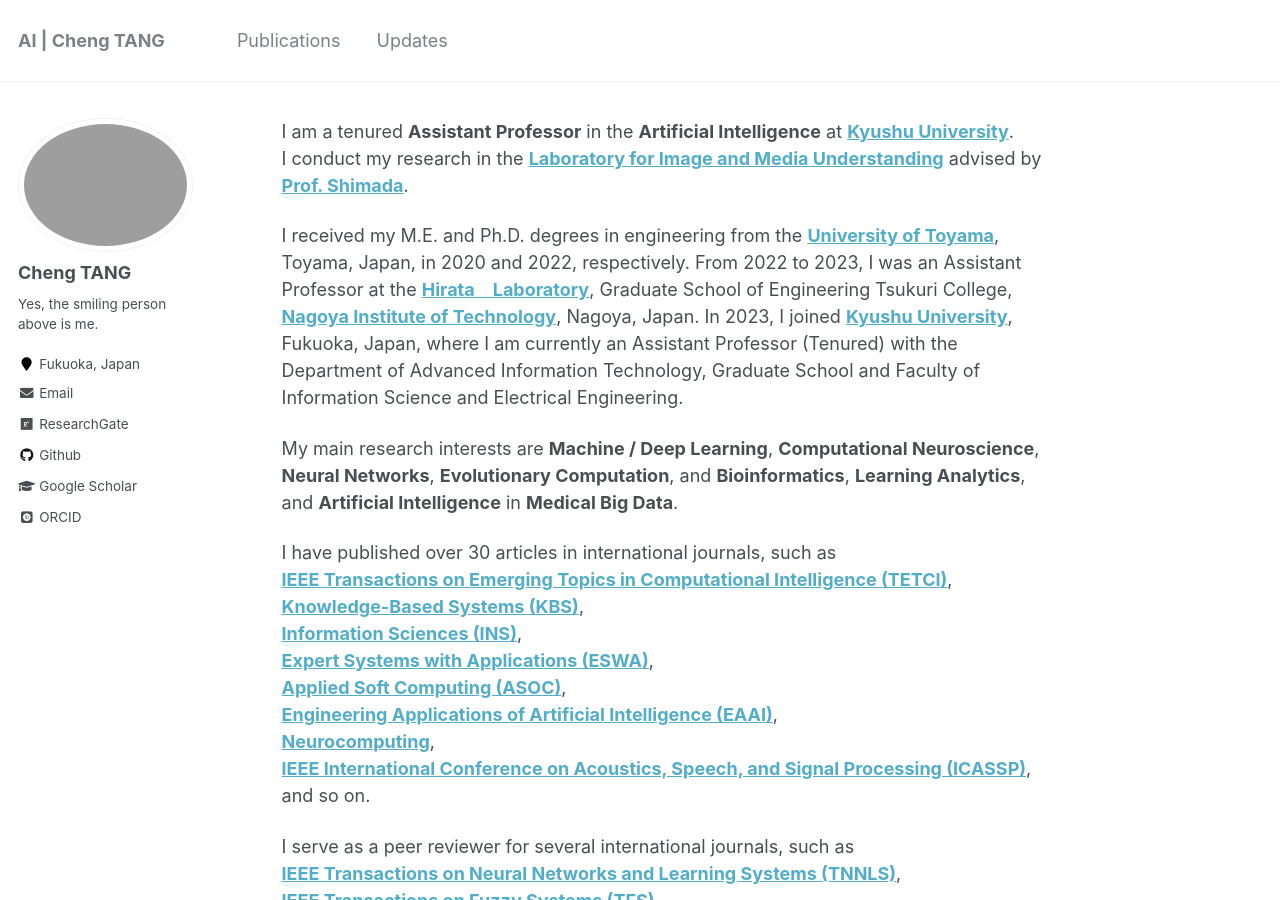
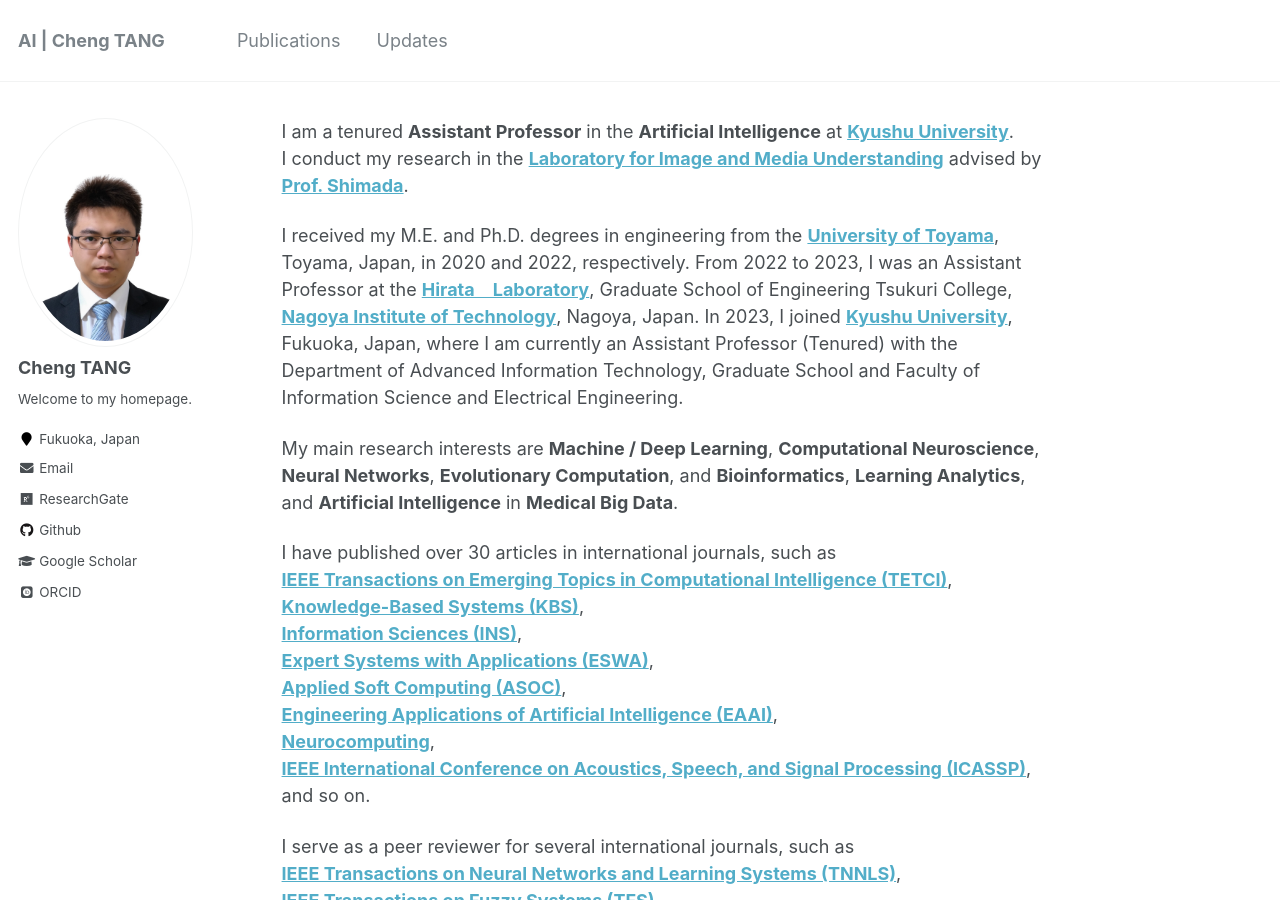
Before and after one commit to ChengTANG-AI/chengtang-ai.github.io, a Jekyll site: the page built from _pages/about.md, in a window 1280 px wide and 900 px high. Built offline with Jekyll 4.4.1, drawn with Linux system fonts in a browser that asks for light colours; some web fonts are replaced.

Commit message:
Update _config.yml

```diff
--- a/_config.yml
+++ b/_config.yml
@@ -81,8 +81,8 @@
 # Site Author
 author:
   name             : "Cheng TANG"
-  avatar           : "picCT.jpg"
-  bio              : "Yes, the smiling person above is me."
+  avatar           : "ZP43.jpg"
+  bio              : "Welcome to my homepage."
   googlescholar    : "https://scholar.google.com/citations?user=GvXOVv0AAAAJ"
   researchgate     : "https://www.researchgate.net/profile/Cheng-Tang-11"
   orcid            : "https://orcid.org/0000-0002-8148-1509"
```
